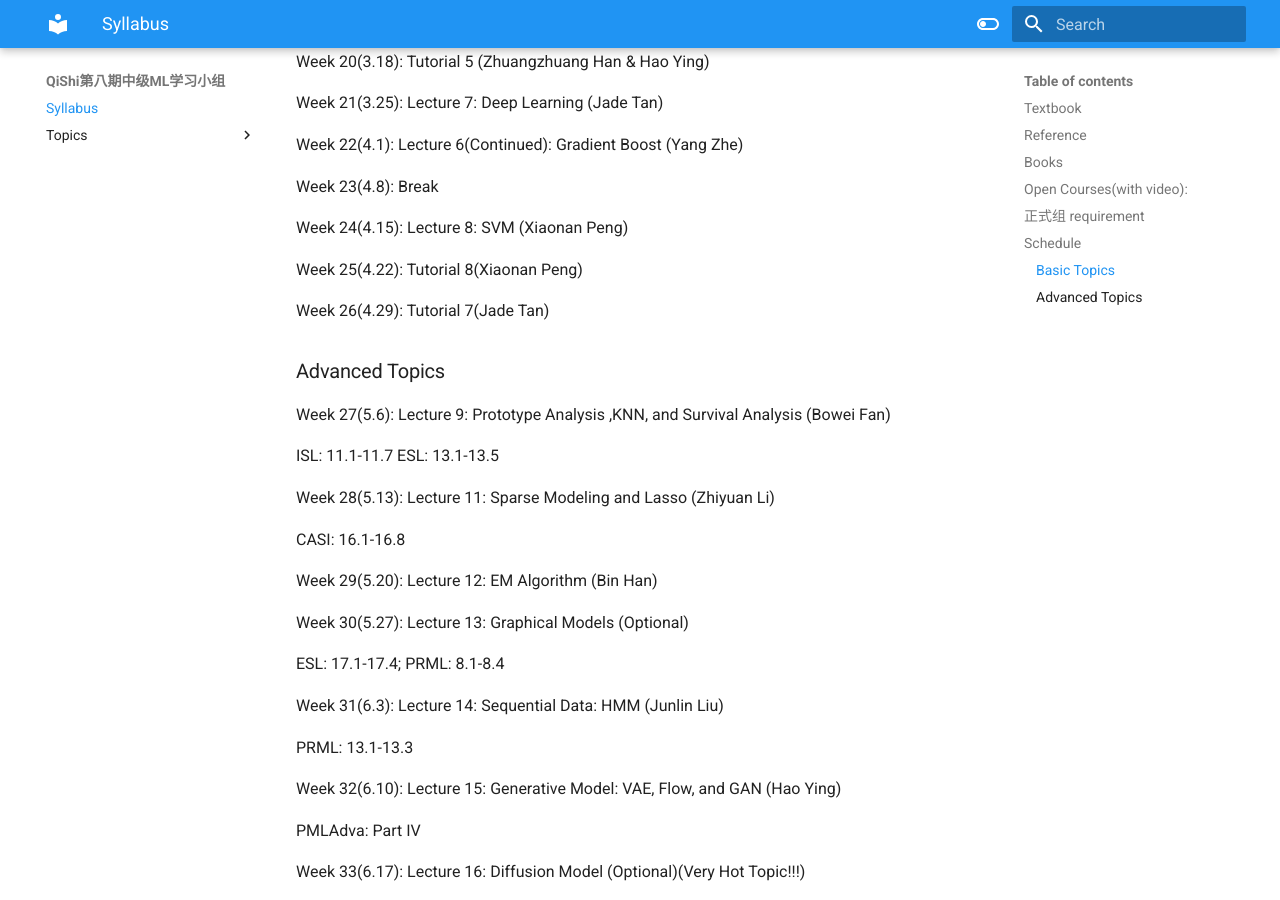
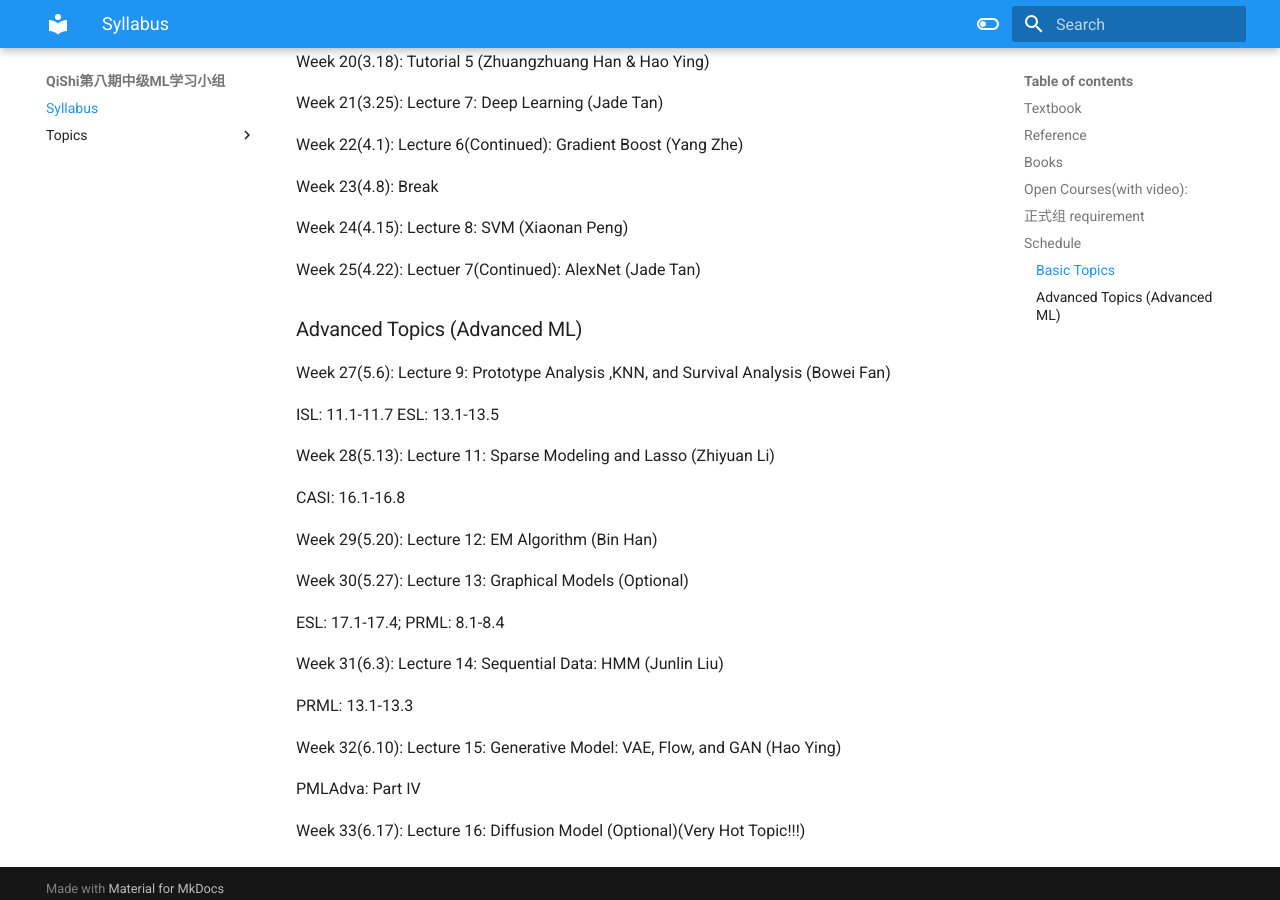
Before and after one commit to qishiclub/intermediate-ml-8th, an MkDocs documentation site: the page built from docs/index.md, in a window 1280 px wide and 900 px high, scrolled down 2401 px. Built offline with MkDocs 1.6.1 and Material for MkDocs 9.7.7, drawn with Linux system fonts in a browser that asks for light colours.

Commit message:
Update index.md

```diff
--- a/docs/index.md
+++ b/docs/index.md
@@ -108,11 +108,9 @@ Week 23(4.8): Break
 
 Week 24(4.15): Lecture 8: SVM (Xiaonan Peng)
 
-Week 25(4.22): Tutorial 8(Xiaonan Peng)
+Week 25(4.22): Lectuer 7(Continued): AlexNet (Jade Tan)
 
-Week 26(4.29): Tutorial 7(Jade Tan)
-
-### Advanced Topics
+### Advanced Topics (Advanced ML)
 
 Week 27(5.6): Lecture 9: Prototype Analysis ,KNN, and Survival Analysis (Bowei Fan)
 
```
